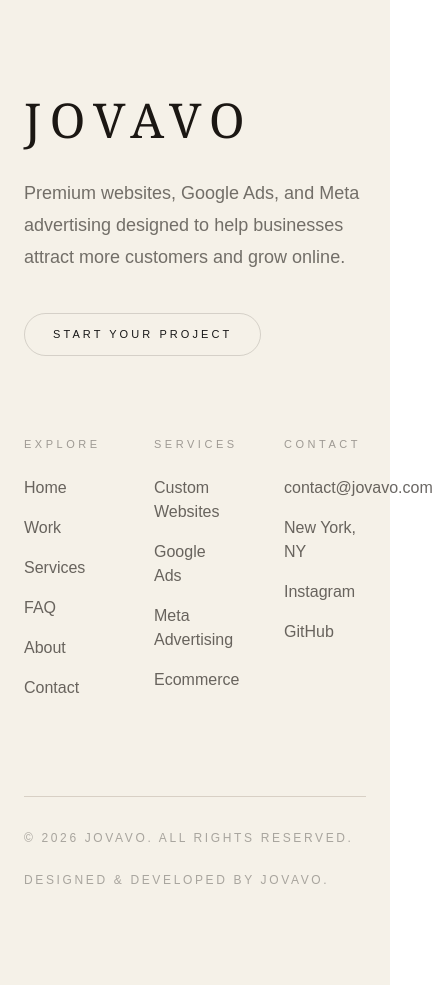
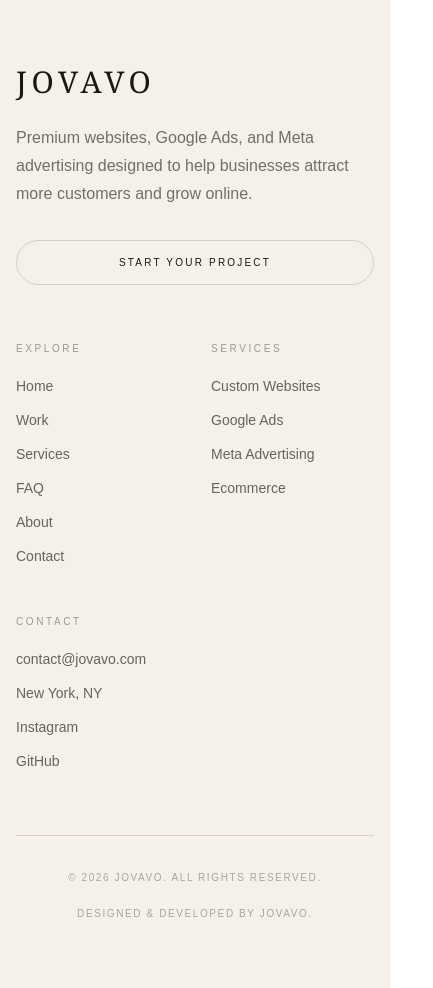
Before and after one commit to Jovavoco/jovavo, a Next.js app: page / in a window 390 px wide. Shown: the part 5360-6348 px from the top of the page, 433 px wide, since content can reach past the window. Built offline with nearby package versions, Linux system fonts and the light colour scheme; no server answers.

Commit message:
Update Footer.tsx

```diff
--- a/components/Footer.tsx
+++ b/components/Footer.tsx
@@ -18,48 +18,45 @@ const services = [
 
 export default function Footer() {
   return (
-    <footer className="border-t border-[#d8d0c5] bg-[#f5f1e8]">
-      <div className="mx-auto max-w-7xl px-6 py-24">
-
-        <div className="grid gap-20 lg:grid-cols-[1.3fr_0.9fr]">
-
-          {/* Left */}
+    <footer className="w-full overflow-hidden border-t border-[#d8d0c5] bg-[#f5f1e8]">
+      <div className="mx-auto w-full max-w-7xl px-4 py-16 sm:px-6 sm:py-20 md:py-24">
+        <div className="grid gap-14 lg:grid-cols-[1.3fr_0.9fr] lg:gap-20">
+          {/* LEFT SIDE */}
           <div>
             <Link
               href="/"
-              className="font-serif text-5xl font-light tracking-[0.18em] text-[#1b1713]"
+              className="inline-block font-serif text-3xl font-light tracking-[0.16em] text-[#1b1713] transition duration-300 hover:opacity-70 sm:text-4xl sm:tracking-[0.18em] lg:text-5xl"
             >
               JOVAVO
             </Link>
 
-            <p className="mt-8 max-w-lg text-lg leading-8 text-[#1b1713]/60">
+            <p className="mt-6 max-w-lg text-base leading-7 text-[#1b1713]/60 sm:mt-8 sm:text-lg sm:leading-8">
               Premium websites, Google Ads, and Meta advertising designed to
               help businesses attract more customers and grow online.
             </p>
 
             <Link
               href="/contact"
-              className="mt-10 inline-flex items-center rounded-full border border-[#1b1713]/15 px-7 py-3 text-[11px] uppercase tracking-[0.28em] transition-all duration-300 hover:-translate-y-1 hover:bg-[#1b1713] hover:text-white"
+              className="mt-8 inline-flex w-full items-center justify-center rounded-full border border-[#1b1713]/15 px-7 py-3.5 text-[10px] uppercase tracking-[0.22em] text-[#1b1713] transition-all duration-300 hover:-translate-y-1 hover:bg-[#1b1713] hover:text-white sm:mt-10 sm:w-fit sm:text-[11px] sm:tracking-[0.28em]"
             >
               Start Your Project
             </Link>
           </div>
 
-          {/* Right */}
-          <div className="grid grid-cols-3 gap-12">
-
-            {/* Navigation */}
+          {/* RIGHT SIDE */}
+          <div className="grid grid-cols-2 gap-x-8 gap-y-12 sm:grid-cols-3 sm:gap-10 lg:gap-12">
+            {/* NAVIGATION */}
             <div>
-              <p className="mb-6 text-[11px] uppercase tracking-[0.32em] text-[#1b1713]/40">
+              <p className="mb-5 text-[10px] uppercase tracking-[0.26em] text-[#1b1713]/40 sm:mb-6 sm:text-[11px] sm:tracking-[0.32em]">
                 Explore
               </p>
 
-              <div className="flex flex-col gap-4">
+              <div className="flex flex-col gap-3.5 sm:gap-4">
                 {navigation.map((item) => (
                   <Link
                     key={item.name}
                     href={item.href}
-                    className="text-[#1b1713]/65 transition duration-300 hover:translate-x-1 hover:text-[#1b1713]"
+                    className="w-fit text-sm text-[#1b1713]/65 transition duration-300 hover:translate-x-1 hover:text-[#1b1713] sm:text-base"
                   >
                     {item.name}
                   </Link>
@@ -67,29 +64,29 @@ export default function Footer() {
               </div>
             </div>
 
-            {/* Services */}
+            {/* SERVICES */}
             <div>
-              <p className="mb-6 text-[11px] uppercase tracking-[0.32em] text-[#1b1713]/40">
+              <p className="mb-5 text-[10px] uppercase tracking-[0.26em] text-[#1b1713]/40 sm:mb-6 sm:text-[11px] sm:tracking-[0.32em]">
                 Services
               </p>
 
-              <div className="flex flex-col gap-4 text-[#1b1713]/65">
+              <div className="flex flex-col gap-3.5 text-sm text-[#1b1713]/65 sm:gap-4 sm:text-base">
                 {services.map((service) => (
                   <p key={service}>{service}</p>
                 ))}
               </div>
             </div>
 
-            {/* Contact */}
-            <div>
-              <p className="mb-6 text-[11px] uppercase tracking-[0.32em] text-[#1b1713]/40">
+            {/* CONTACT */}
+            <div className="col-span-2 min-w-0 sm:col-span-1">
+              <p className="mb-5 text-[10px] uppercase tracking-[0.26em] text-[#1b1713]/40 sm:mb-6 sm:text-[11px] sm:tracking-[0.32em]">
                 Contact
               </p>
 
-              <div className="space-y-4 text-[#1b1713]/65">
+              <div className="min-w-0 space-y-3.5 text-sm text-[#1b1713]/65 sm:space-y-4 sm:text-base">
                 <a
                   href="mailto:contact@jovavo.com"
-                  className="block transition hover:text-[#1b1713]"
+                  className="block max-w-full overflow-hidden break-words transition hover:text-[#1b1713]"
                 >
                   contact@jovavo.com
                 </a>
@@ -100,7 +97,7 @@ export default function Footer() {
                   href="https://instagram.com/jovavo.co"
                   target="_blank"
                   rel="noopener noreferrer"
-                  className="block transition hover:text-[#1b1713]"
+                  className="block w-fit transition hover:text-[#1b1713]"
                 >
                   Instagram
                 </a>
@@ -109,30 +106,21 @@ export default function Footer() {
                   href="https://github.com/Jovavoco"
                   target="_blank"
                   rel="noopener noreferrer"
-                  className="block transition hover:text-[#1b1713]"
+                  className="block w-fit transition hover:text-[#1b1713]"
                 >
                   GitHub
                 </a>
               </div>
             </div>
-
           </div>
-
         </div>
 
-        {/* Bottom */}
-        <div className="mt-24 flex flex-col gap-6 border-t border-[#d8d0c5] pt-8 text-[12px] uppercase tracking-[0.22em] text-[#1b1713]/35 md:flex-row md:items-center md:justify-between">
+        {/* BOTTOM */}
+        <div className="mt-16 flex flex-col gap-4 border-t border-[#d8d0c5] pt-8 text-center text-[10px] uppercase leading-5 tracking-[0.16em] text-[#1b1713]/35 sm:text-[11px] sm:tracking-[0.18em] md:mt-24 md:flex-row md:items-center md:justify-between md:text-left md:text-[12px] md:tracking-[0.22em]">
+          <p>© {new Date().getFullYear()} Jovavo. All Rights Reserved.</p>
 
-          <p>
-            © {new Date().getFullYear()} Jovavo. All Rights Reserved.
-          </p>
-
-          <p>
-            Designed & Developed by Jovavo.
-          </p>
-
+          <p>Designed &amp; Developed by Jovavo.</p>
         </div>
-
       </div>
     </footer>
   );
```
